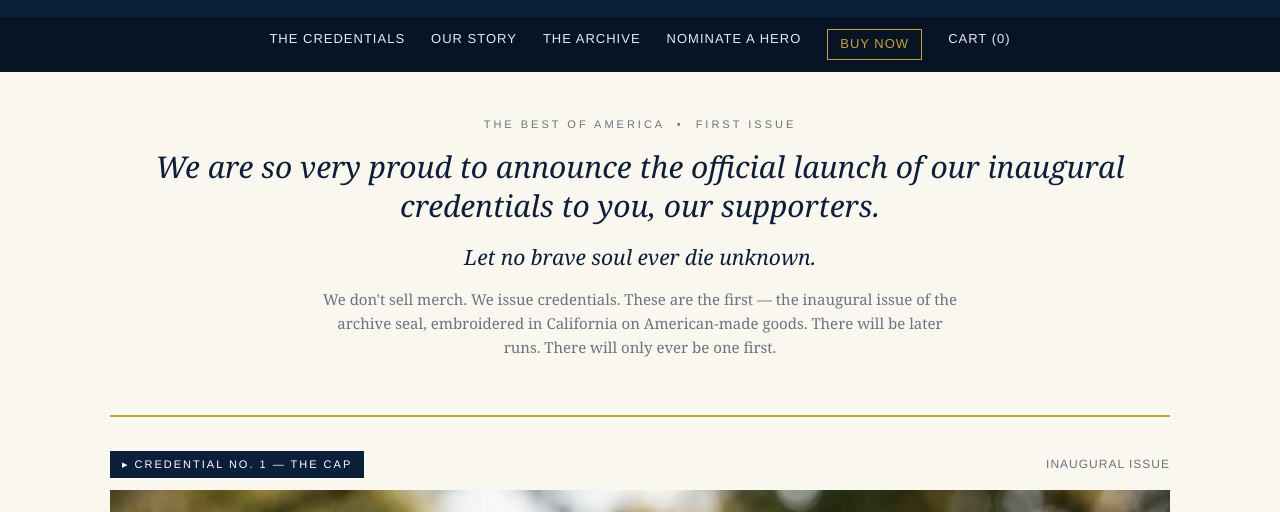
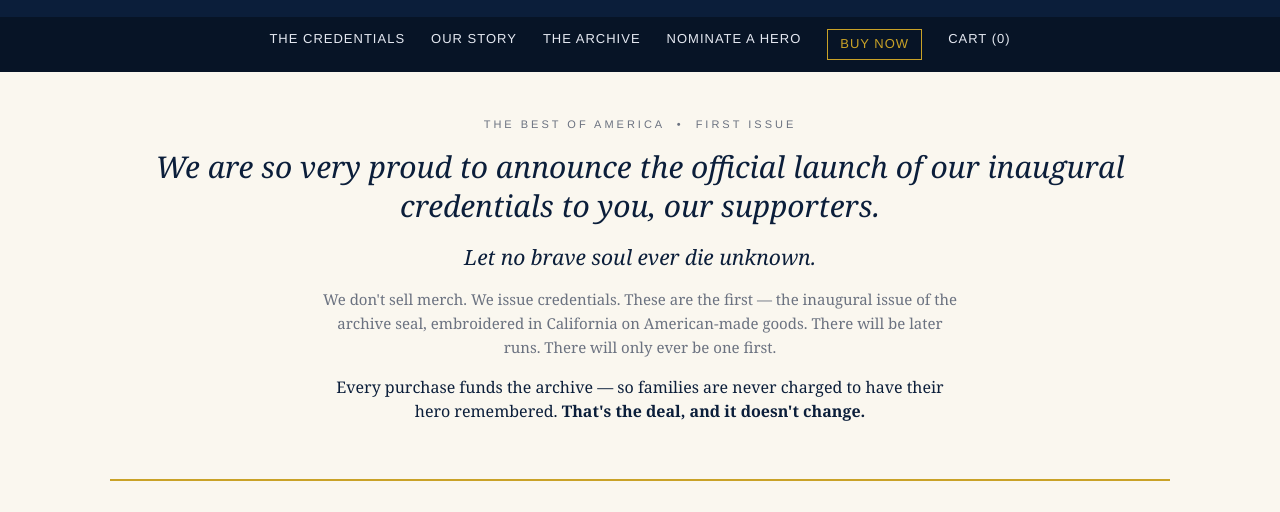
Before and after one commit to thebestofamerica/shop, a plain HTML site: page index.html in a window 1280 px wide. Shown: the part 279-791 px from the top of the page. Drawn offline with Linux system fonts and the light colour scheme.

Commit message:
Add files via upload

```diff
--- a/index.html
+++ b/index.html
@@ -86,6 +86,7 @@
   .mission h2{font-size:36px;font-weight:400;font-style:italic;color:var(--navy);line-height:1.3}
   .mission .why{font-size:21px;color:var(--navy);margin-top:16px}
   .mission .sub{font-size:15px;color:var(--muted);max-width:640px;margin:12px auto 0}
+  .mission .deal{font-size:16px;color:var(--navy);max-width:640px;margin:16px auto 0;line-height:1.5}
   .product{margin-top:48px;border-top:2px solid var(--gold);padding-top:28px}
   .badge-row{display:flex;justify-content:space-between;align-items:center;margin:6px 0 12px;font-family:'Helvetica Neue',Arial,sans-serif}
   .pill{background:var(--navy);color:#fff;font-size:11px;letter-spacing:2px;padding:5px 12px}
@@ -162,6 +163,7 @@
     <h2 style="font-size:30px">We are so very proud to announce the official launch of our inaugural credentials to you, our supporters.</h2>
     <p class="why"><em>Let no brave soul ever die unknown.</em></p>
     <p class="sub">We don't sell merch. We issue credentials. These are the first — the inaugural issue of the archive seal, embroidered in California on American-made goods. There will be later runs. There will only ever be one first.</p>
+    <p class="deal">Every purchase funds the archive — so families are never charged to have their hero remembered. <strong>That's the deal, and it doesn't change.</strong></p>
   </div>
 
   <!-- ============ PRODUCT 1 — THE CAP ============ -->
```
